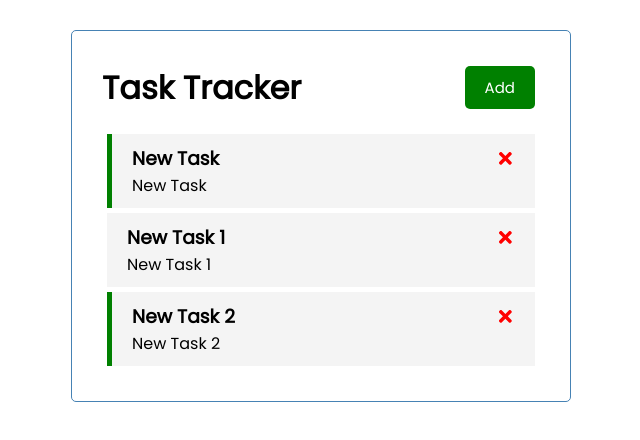
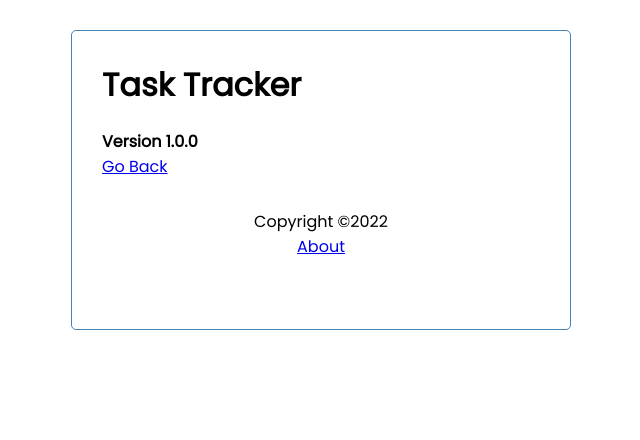
Before and after one commit to Zakariyya98/TaskTrackApp, a React (Create React App) app: page /about in a window 1280 px wide. Shown: the top 440 px of the page, without its empty margins (319-959 px from the left). Built offline with nearby package versions, Linux system fonts and the light colour scheme; data requests are answered from the project's data file.

Commit message:
Completed App

```diff
--- a/db.json
+++ b/db.json
@@ -1,21 +1,21 @@
 {
   "tasks": [
     {
-      "text": "New Task",
-      "day": "New Task",
+      "text": "Learn React",
+      "day": "Monday",
       "reminder": true,
       "id": 1
     },
     {
-      "text": "New Task 1",
-      "day": "New Task 1",
-      "reminder": false,
+      "text": "Learn More React",
+      "day": "Tuesday",
+      "reminder": true,
       "id": 2
     },
     {
-      "text": "New Task 2",
-      "day": "New Task 2",
-      "reminder": true,
+      "text": "Learn even more React",
+      "day": "Wednesday",
+      "reminder": false,
       "id": 3
     }
   ]
--- a/package.json
+++ b/package.json
@@ -10,6 +10,7 @@
     "react": "^17.0.2",
     "react-dom": "^17.0.2",
     "react-icons": "^4.3.1",
+    "react-router-dom": "^6.2.1",
     "react-scripts": "5.0.0",
     "web-vitals": "^2.1.4"
   },
--- a/src/App.js
+++ b/src/App.js
@@ -1,7 +1,10 @@
 import { useState, useEffect } from "react";
+import { BrowserRouter as Router, Route, Routes } from 'react-router-dom';
 import Header from "./components/Header";
+import Footer from "./components/Footer";
 import Tasks from "./components/Tasks";
 import AddTask from "./components/AddTask";
+import About from "./components/About";
 
 function App() {
   const [showAddTask, setShowAddTask] = useState(false)
@@ -80,12 +83,25 @@
   }
 
   return (
+    <Router>
     <div className="container">
       <Header onAdd={() => setShowAddTask(!showAddTask)} showAdd={showAddTask} />
-      {showAddTask && <AddTask onAdd={addTask} />}
-      {tasks.length > 0 ? <Tasks tasks={tasks} onDelete={deleteTask} onToggle={toggleReminder}/> : 'No Tasks to show'}
+      <Routes>
+        <Route path='/' element={
+         <>
+          {showAddTask && <AddTask onAdd={addTask} />}
+          {tasks.length > 0 ? <Tasks tasks={tasks} onDelete={deleteTask} onToggle={toggleReminder}/> : 'No Tasks to show'}
+          </>
+          }
+          />
+
+
+        <Route path='/about' element={<About />} />
+      </Routes>
+      <Footer />
     </div>
-  );
+    </Router>
+  )
 }
 
 export default App;
--- /dev/null
+++ b/src/components/About.js
@@ -0,0 +1,12 @@
+import { Link } from 'react-router-dom'
+const About = () => {
+    return(
+        <div>
+            <h4>Version 1.0.0</h4>
+            <Link to='/'>Go Back</Link>
+        </div>
+    )
+
+}
+
+export default About;
--- /dev/null
+++ b/src/components/Footer.js
@@ -0,0 +1,12 @@
+import { Link } from 'react-router-dom'
+const Footer = () => {
+    return (
+        <footer>
+            <p>Copyright &copy;2022</p>
+            <Link to='/about'>About</Link>
+        </footer>
+    )
+
+}
+
+export default Footer;
--- a/src/components/Header.js
+++ b/src/components/Header.js
@@ -5,16 +5,20 @@
 // Import Similar to how TS uses Types
 import PropTypes from 'prop-types'
 import Button from './Button';
+import  { useLocation } from 'react-router-dom';
 
 
 const Header = ({ title, onAdd, showAdd}) => {
+    const location = useLocation()
+
+
     return (
         <header className='header'>
             <h1>{title}</h1>
-            <Button
+            {location.pathname === '/' && <Button
             color={showAdd ? 'blue' : 'green'}
             text={showAdd ? 'Close' : 'Add'}
-            onClick={onAdd} />
+            onClick={onAdd} />}
         </header>
     )
 };
```
Also changed, not shown: 1 other file (tests, documents, lock files or other folders).
